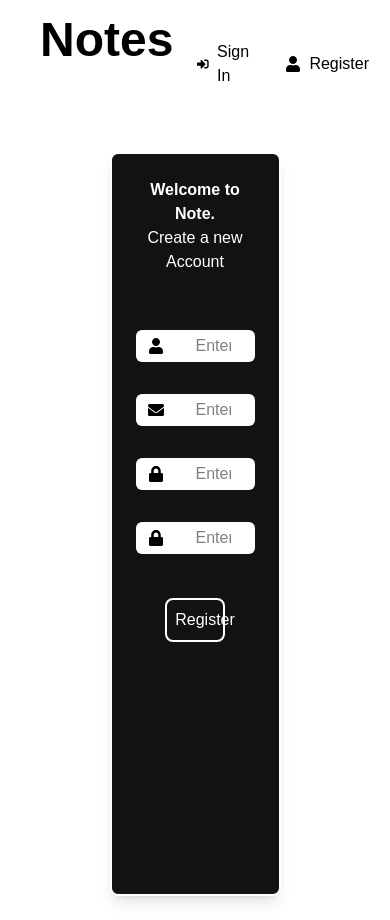
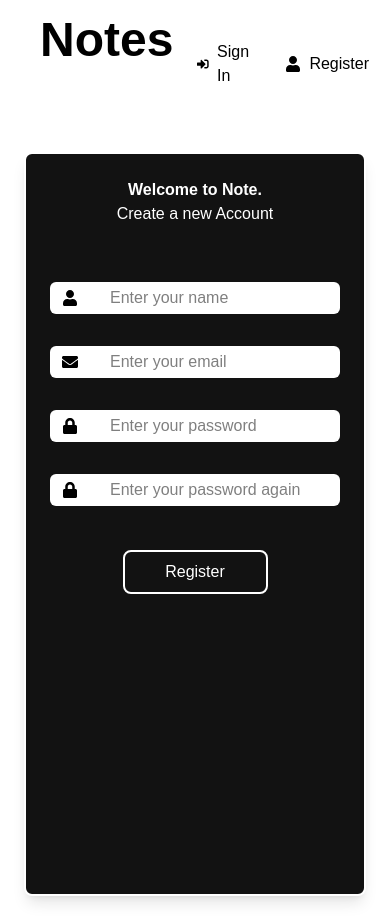
Before and after one commit to Bibhuregmi/notes, a React (Vite) app in the folder frontend/: page /register in a window 390 px wide. Built offline with nearby package versions, Linux system fonts and the light colour scheme.

Commit message:
Changed the styling to more responsive

```diff
--- a/frontend/src/pages/Register.jsx
+++ b/frontend/src/pages/Register.jsx
@@ -57,7 +57,7 @@ const Register = () => {
   }
   return (
     <div className = 'mx-4 my-4 w-[80vwh] h-[90vh] flex  justify-center px-2 py-2'>
-        <div className = 'h-full max-w-1/2 border-2 rounded-lg shadow-lg bg-[#121212] text-white px-6 py-6'>
+        <div className = 'lg:h-full lg:max-w-1/2 sm:max-w-full sm:max-h-auto border-2 rounded-lg shadow-lg bg-[#121212] text-white px-6 py-6'>
           <div className = 'text-center max-w-full mb-14'>
             <h3 className='sm:text-2xl md:text-4xl lg:text-6xl font-bold'>Welcome to Note.</h3>
             <p className='sm:text-sm md:text-lg lg:text-xl font-light'>Create a new Account</p>
```
